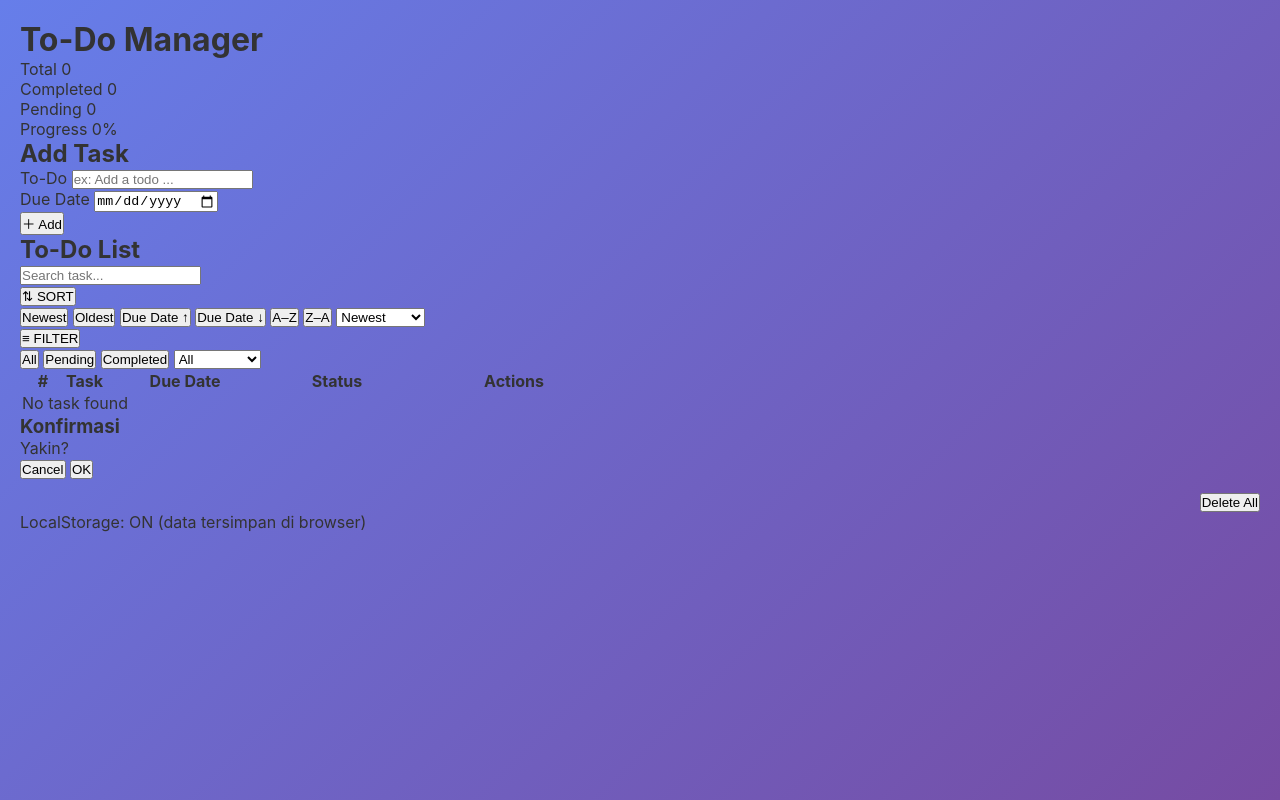
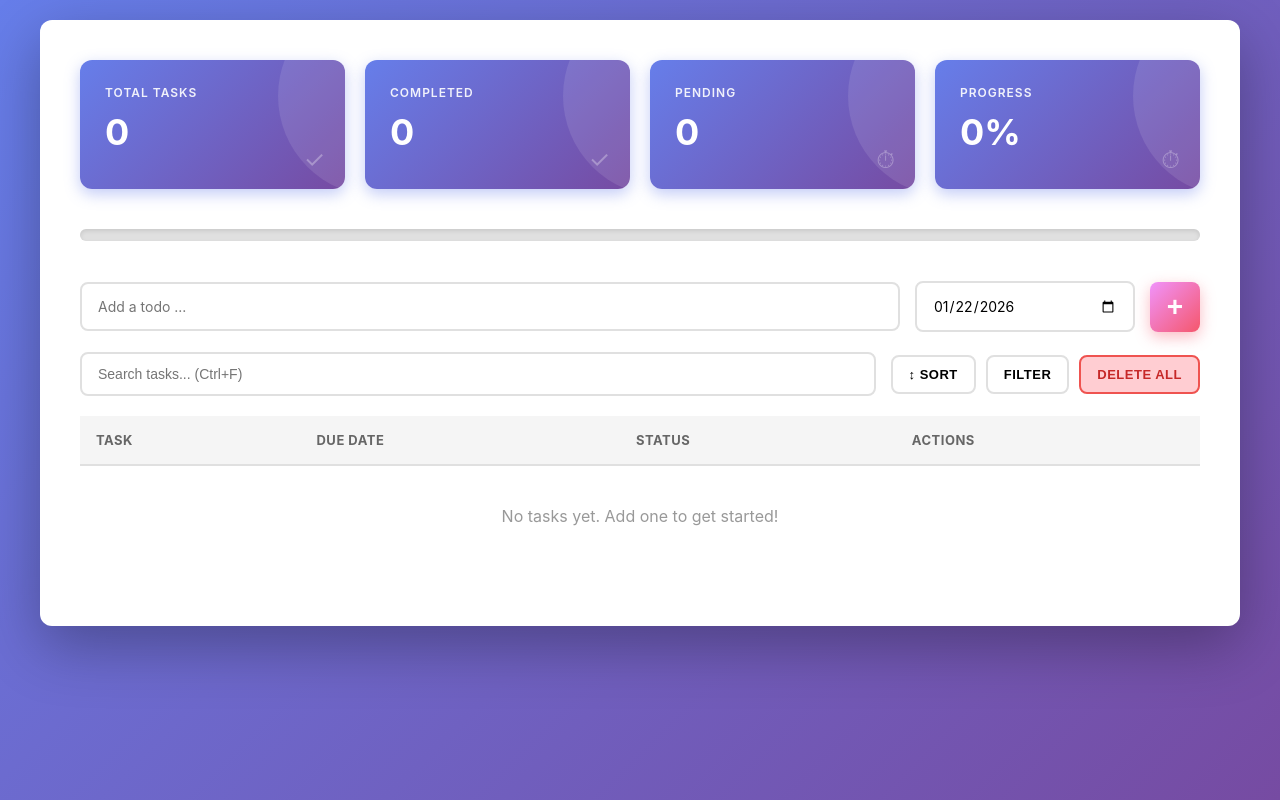
Before and after one commit to alexiusprastanugraha/Coding-Camp-Batch-19-Januari-AlexiusPrastaNugraha, a plain HTML site: page index.html in a window 1280 px wide. Drawn offline with Linux system fonts and the light colour scheme.

Commit message:
Update index.html

```diff
--- a/index.html
+++ b/index.html
@@ -1,186 +1,107 @@
-<!doctype html>
-<html lang="id">
+<!DOCTYPE html>
+<html lang="en">
 <head>
-  <meta charset="utf-8" />
-  <meta name="viewport" content="width=device-width, initial-scale=1" />
-  <title>To-Do Manager</title>
-  <link rel="stylesheet" href="css/style.css" />
+    <meta charset="UTF-8">
+    <meta name="viewport" content="width=device-width, initial-scale=1.0">
+    <title>To-Do List App</title>
+    <!-- Note: CSS path is lowercase css/ to follow requirement -->
+    <link rel="stylesheet" href="css/style.css">
 </head>
 <body>
-  <div class="app">
-    <header class="top">
-      <div>
-        <h1>To-Do Manager</h1>
-      </div>
-
-      <div class="stats">
-        <div class="stat">
-          <span class="label">Total</span>
-          <span class="value" id="statTotal">0</span>
+    <div class="container">
+        <!-- Header Stats -->
+        <div class="stats-container">
+            <div class="stat-card">
+                <div class="stat-label">TOTAL TASKS</div>
+                <div class="stat-value" id="totalTasks">0</div>
+                <div class="stat-icon">✓</div>
+            </div>
+            <div class="stat-card">
+                <div class="stat-label">COMPLETED</div>
+                <div class="stat-value" id="completedTasks">0</div>
+                <div class="stat-icon">✓</div>
+            </div>
+            <div class="stat-card">
+                <div class="stat-label">PENDING</div>
+                <div class="stat-value" id="pendingTasks">0</div>
+                <div class="stat-icon">⏱</div>
+            </div>
+            <div class="stat-card">
+                <div class="stat-label">PROGRESS</div>
+                <div class="stat-value" id="progressPercentage">0%</div>
+                <div class="stat-icon">⏱</div>
+            </div>
         </div>
 
-        <div class="stat">
-          <span class="label">Completed</span>
-          <span class="value" id="statDone">0</span>
+        <!-- Progress Bar -->
+        <div class="progress-bar-container">
+            <div class="progress-bar" id="progressBar" style="width: 0%"></div>
         </div>
 
-        <div class="stat">
-          <span class="label">Pending</span>
-          <span class="value" id="statPending">0</span>
+        <!-- Input Section -->
+        <div class="input-section">
+            <div class="input-group">
+                <input
+                    type="text"
+                    id="taskInput"
+                    placeholder="Add a todo ..."
+                    class="task-input"
+                >
+            </div>
+            <div class="input-group" style="max-width: 220px;">
+                <input
+                    type="date"
+                    id="dateInput"
+                    class="date-input"
+                >
+            </div>
+            <button id="addBtn" class="add-btn">+</button>
         </div>
 
-        <div class="stat">
-          <span class="label">Progress</span>
-          <span class="value"><span id="progressPercent">0</span>%</span>
-        </div>
-      </div>
-    </header>
+        <!-- Error Message -->
+        <div id="errorMessage" class="error-message"></div>
 
-    <main class="panel">
-      <!-- FORM -->
-      <section class="card">
-        <h2 class="cardTitle">Add Task</h2>
-
-        <form id="todoForm" class="form">
-          <div class="field">
-            <label for="todoText">To-Do</label>
-            <input id="todoText" type="text" placeholder="ex: Add a todo ..." />
-            <small class="error" id="errText"></small>
-          </div>
-
-          <div class="field">
-            <label for="todoDate">Due Date</label>
-            <input id="todoDate" type="date" />
-            <small class="error" id="errDate"></small>
-          </div>
-
-          <button class="btn primary" type="submit" id="submitBtn">
-            <span id="btnIcon">＋</span>
-            <span id="btnLabel">Add</span>
-          </button>
-
-          <input type="hidden" id="editingId" value="" />
-        </form>
-      </section>
-
-      <!-- LIST -->
-      <section class="card">
-        <div class="cardHead" style="flex-direction:column; align-items:stretch;">
-          <h2 class="cardTitle">To-Do List</h2>
-
-          <!-- Toolbar: Search + Sort/Filter dropdown -->
-          <div class="tools" style="justify-content:flex-start;">
-            <div class="toolGroup" style="width:100%;">
-
-              <div class="toolRow">
-                <input id="searchInput" class="input" type="text" placeholder="Search task..." />
-
-                <div class="btnGroup">
-                  <!-- SORT dropdown -->
-                  <div class="dropdown">
-                    <button id="sortBtn" type="button" class="chipBtn" aria-haspopup="true" aria-expanded="false">
-                      <span class="chipIcon">⇅</span>
-                      <span>SORT</span>
-                    </button>
-
-                    <div id="sortMenu" class="menu hidden" role="menu" aria-label="Sort menu">
-                      <button type="button" class="menuItem" data-sort="newest">Newest</button>
-                      <button type="button" class="menuItem" data-sort="oldest">Oldest</button>
-                      <button type="button" class="menuItem" data-sort="duedateAsc">Due Date ↑</button>
-                      <button type="button" class="menuItem" data-sort="duedateDesc">Due Date ↓</button>
-                      <button type="button" class="menuItem" data-sort="az">A–Z</button>
-                      <button type="button" class="menuItem" data-sort="za">Z–A</button>
-
-                      <!-- hidden select (dipakai JS kamu untuk sorting) -->
-                      <select id="sortBy" class="hiddenSelect" aria-hidden="true" tabindex="-1">
-                        <option value="newest">Newest</option>
-                        <option value="oldest">Oldest</option>
-                        <option value="duedateAsc">Due Date ↑</option>
-                        <option value="duedateDesc">Due Date ↓</option>
-                        <option value="az">A–Z</option>
-                        <option value="za">Z–A</option>
-                      </select>
-                    </div>
-                  </div>
-
-                  <!-- FILTER dropdown -->
-                  <div class="dropdown">
-                    <button id="filterBtn" type="button" class="chipBtn" aria-haspopup="true" aria-expanded="false">
-                      <span class="chipIcon">≡</span>
-                      <span>FILTER</span>
-                    </button>
-
-                    <div id="filterMenu" class="menu hidden" role="menu" aria-label="Filter menu">
-                      <button type="button" class="menuItem" data-filter="all">All</button>
-                      <button type="button" class="menuItem" data-filter="pending">Pending</button>
-                      <button type="button" class="menuItem" data-filter="completed">Completed</button>
-
-                      <!-- hidden select (dipakai JS kamu untuk filter) -->
-                      <select id="statusFilter" class="hiddenSelect" aria-hidden="true" tabindex="-1">
-                        <option value="all">All</option>
-                        <option value="pending">Pending</option>
-                        <option value="completed">Completed</option>
-                      </select>
-                    </div>
-                  </div>
-
-                </div>
-              </div>
-
+        <!-- Search and Filter Section -->
+        <div class="controls-section">
+            <input
+                type="text"
+                id="searchInput"
+                placeholder="Search tasks... (Ctrl+F)"
+                class="search-input"
+            >
+            <div class="button-group">
+                <button id="sortBtn" class="control-btn">↕ SORT</button>
+                <button id="filterBtn" class="control-btn">FILTER</button>
+                <button id="deleteAllBtn" class="delete-all-btn">DELETE ALL</button>
             </div>
-          </div>
         </div>
 
-        <div class="tableWrap">
-          <table class="table">
-            <thead>
-              <tr>
-                <th style="width: 42px;">#</th>
-                <th>Task</th>
-                <th style="width: 160px;">Due Date</th>
-                <th style="width: 140px;">Status</th>
-                <th style="width: 210px;">Actions</th>
-              </tr>
-            </thead>
-
-            <tbody id="todoTbody">
-              <tr class="emptyRow">
-                <td colspan="5">No task found</td>
-              </tr>
-            </tbody>
-          </table>
+        <!-- Filter Dropdown -->
+        <div id="filterDropdown" class="filter-dropdown hidden">
+            <button class="filter-option" data-filter="all">All Tasks</button>
+            <button class="filter-option" data-filter="completed">Completed</button>
+            <button class="filter-option" data-filter="pending">Pending</button>
         </div>
 
-        <!-- Confirm Modal (Custom UI) -->
-        <div id="confirmModal" class="modal hidden" aria-hidden="true">
-        <div class="modalOverlay" data-close="true"></div>
+        <!-- Tasks Table -->
+        <div class="table-container">
+            <table class="tasks-table">
+                <thead>
+                    <tr>
+                        <th>TASK</th>
+                        <th>DUE DATE</th>
+                        <th>STATUS</th>
+                        <th>ACTIONS</th>
+                    </tr>
+                </thead>
+                <tbody id="tasksTableBody">
+                    <!-- Tasks will be inserted here -->
+                </tbody>
+            </table>
+            <div id="emptyState" class="empty-state">No tasks yet. Add one to get started!</div>
+        </div>
+    </div>
 
-        <div class="modalCard" role="dialog" aria-modal="true" aria-labelledby="confirmTitle">
-            <h3 id="confirmTitle" class="modalTitle">Konfirmasi</h3>
-            <p id="confirmMessage" class="modalMessage">Yakin?</p>
-
-            <div class="modalActions">
-            <button type="button" id="confirmCancel" class="modalBtn">Cancel</button>
-            <button type="button" id="confirmOk" class="modalBtn modalBtnDanger">OK</button>
-            </div>
-        </div>
-        </div>
-
-
-        <!-- DELETE ALL DI BAWAH -->
-        <div style="margin-top:12px; text-align:right;">
-          <button class="btn danger" id="deleteAllBtn" type="button">
-            Delete All
-          </button>
-        </div>
-      </section>
-    </main>
-
-    <footer class="foot">
-      <span>LocalStorage: ON (data tersimpan di browser)</span>
-    </footer>
-  </div>
-
-  <script src="js/app.js"></script>
+    <script src="js/script.js"></script>
 </body>
 </html>
```
